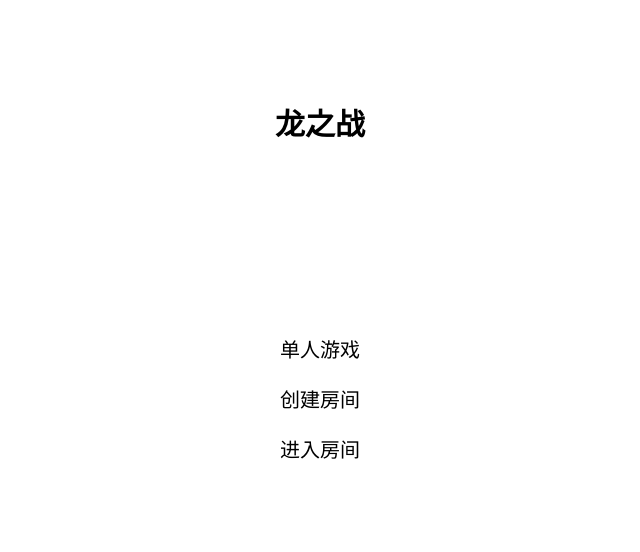
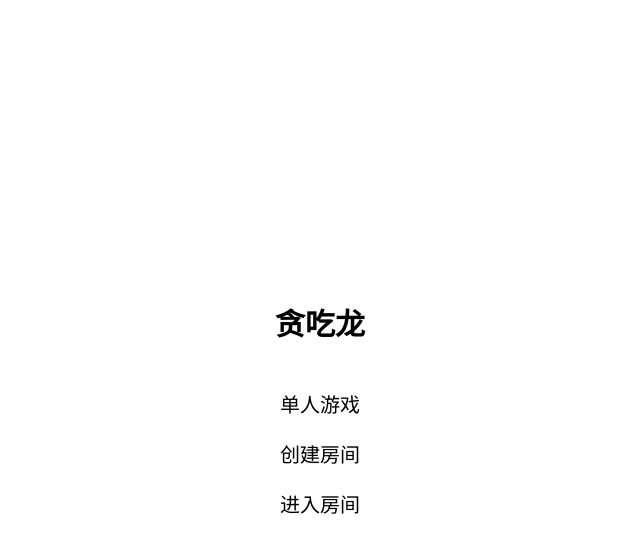
Before and after one commit to suyingtao/dragonWars, an Angular app: page / in a window 1280 px wide. Shown: the top 552 px of the page, without its empty margins (320-960 px from the left). Built offline with nearby package versions, Linux system fonts and the light colour scheme; what timers would draw is missing.

Commit message:
碰撞逻辑修改:头部相撞时比较body长度

```diff
--- a/src/app/app.component.ts
+++ b/src/app/app.component.ts
@@ -44,7 +44,7 @@ export class AppComponent {
       200,
       [{x: 150, y: 151}, {x: 150, y: 152}, {x: 150, y: 153}, {x: 149, y: 153}, {x: 148, y: 153}, {x: 147, y: 152}, {x: 147, y: 151},
         {x: 147, y: 152},{x: 147, y: 153},{x: 147, y: 154},{x: 147, y: 155},{x: 147, y: 156},{x: 147, y: 157},{x: 147, y: 158},{x: 147, y: 159},{x: 147, y: 160},
-        {x: 147, y: 161},{x: 147, y: 162},{x: 147, y: 163},{x: 147, y: 164},{x: 147, y: 165},{x: 147, y: 166}],
+        {x: 147, y: 161},{x: 147, y: 162}],
       0,
       '#FF4040'
     );
@@ -272,6 +272,14 @@ export class AppComponent {
 
     const minD = s.radius + t.radius;
 
+    const hdx = t.header.x - s.header.x;
+    const hdy = t.header.y - s.header.y;
+    const hd = Math.sqrt(hdx * hdx + hdy * hdy);
+    if (hd <= minD && s.body.length < t.body.length) {
+      debugger;
+      return true;
+    }
+
     for(let i = 0; i < t.body.length; i++) {
       const dx = t.body[i].x - s.header.x;
       const dy = t.body[i].y - s.header.y;
--- a/src/app/menu/menu.component.html
+++ b/src/app/menu/menu.component.html
@@ -1,6 +1,6 @@
 <div class="menu" *ngIf="visibility">
-  <h2 class="title">龙之战</h2>
   <ul class="menu-list">
+    <h2 class="title">贪吃龙</h2>
     <li class="menu-item" (click)="start()">
       单人游戏
     </li>
--- a/src/app/menu/menu.component.scss
+++ b/src/app/menu/menu.component.scss
@@ -24,7 +24,9 @@
         }
     }
     .title {
-        margin-top: 100px;
         font-size: 30px;
+        line-height: 50px;
+        height: 50px;
+        margin: 30px;
     }
 }
```
